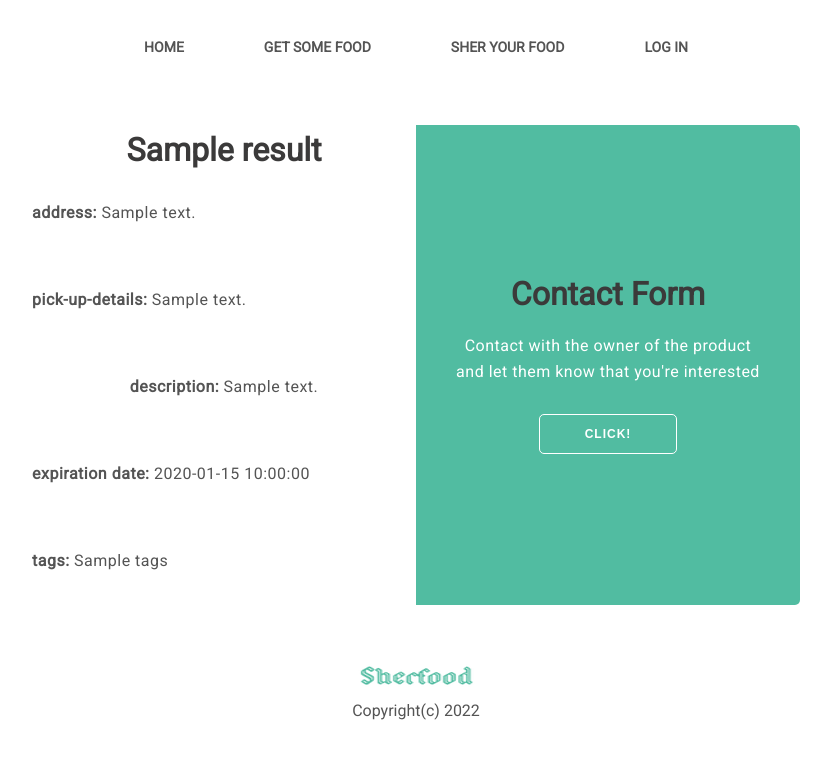
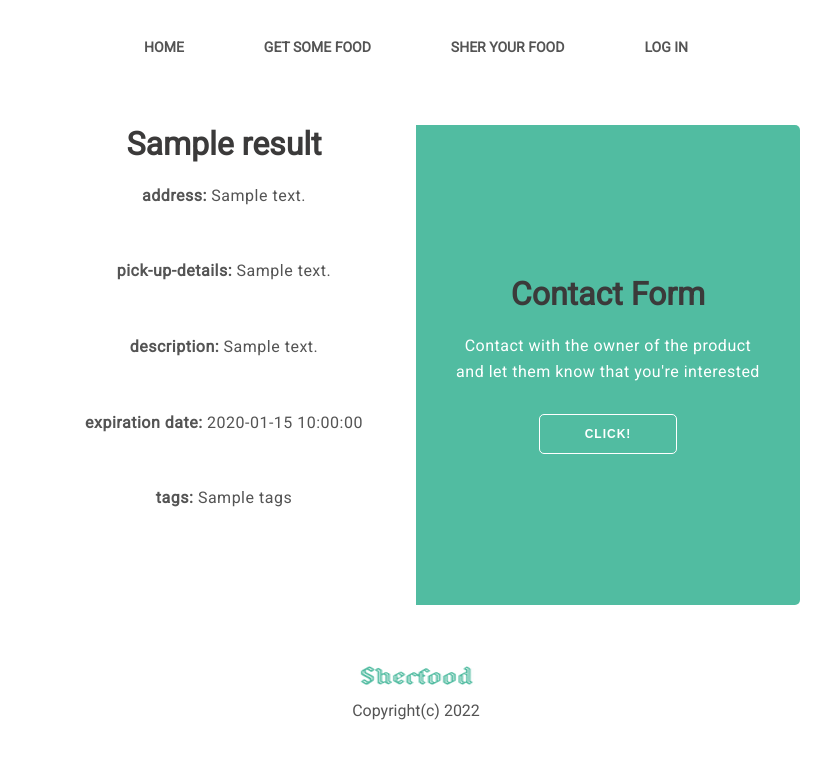
Before and after one commit to daryaordaria/Project_CFG_team3, a Flask app: template templates/item.html in a window 1280 px wide. Shown: the top 759 px of the page, without its empty margins (224-1055 px from the left). Run offline with Flask 2, Linux system fonts and the light colour scheme; the template is opened without the code that fills it: most values are stand-ins (such as "Sample title", 1, 10 or a date in 2020); some libraries are stand-ins or nearby versions.

Commit message:
style: change textarea style

```diff
--- a/static/style/css/item.css
+++ b/static/style/css/item.css
@@ -333,25 +333,45 @@
   justify-content: center;
   align-content: center;
   flex-direction: column;
-  justify-content: flex-start;
-  align-content: stretch;
-  align-items: stretch;
-  line-height: 1.6;
+  justify-content: center;
+  align-content: center;
+  align-items: center;
   text-decoration: none;
+  align-self: center;
   color: #545454;
+  height:100%;
 }
 
-.item-description {
+#item {
+  line-height: 2.3;
+  align-self: center
+}
+
+footer {
   display: flex;
   flex-wrap: wrap;
   justify-content: center;
   align-content: center;
   flex-direction: column;
-  flex-wrap: wrap;
+  padding: 2% 0 2% 0;
 }
 
-#item {
-  padding: 1% 0 2% 0;
+textarea {
+  width: 100%;
+  background-color: rgb(238, 238, 238);
+  border: none;
+  margin-bottom: 15px;
+  margin-left: 0px;
+  margin-right: 0px;
+  margin-top: 8px;
+  padding-bottom: 12px;
+  padding-left: 15px;
+  padding-right: 15px;
+  padding-top: 12px;
+  text-align: star;
+  font-family: "Roboto", sans-serif;
+  font-size: smaller;
+  letter-spacing: 0.7;
+  line-height: 1.6;
 }
-
 /*# sourceMappingURL=item.css.map */
```
